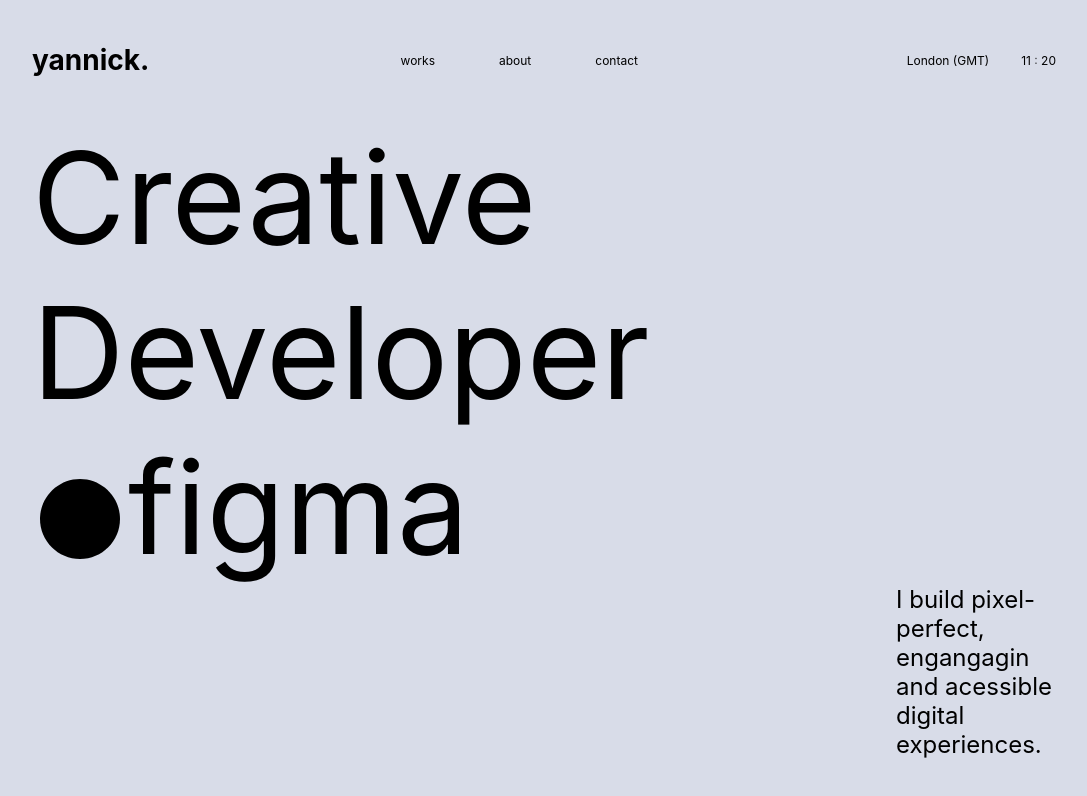
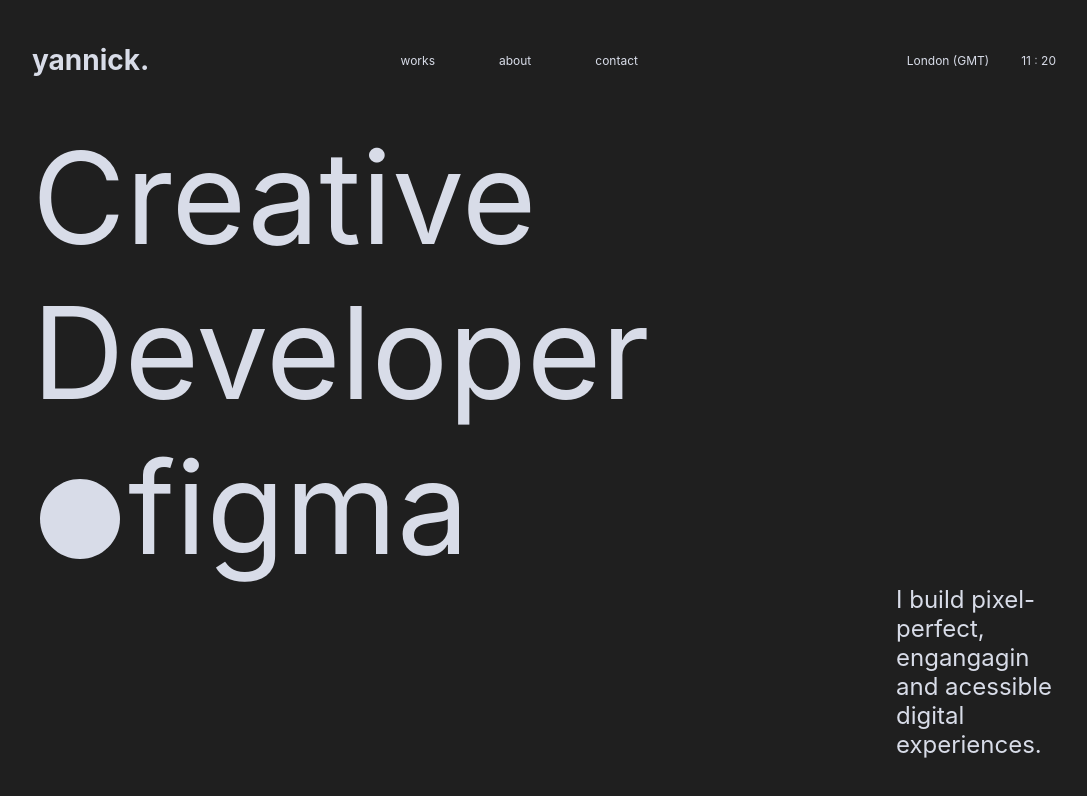
Before and after one commit to ylahti6/vfiyufiu, a React (Create React App) app: page / in a window 1280 px wide. Shown: the top 796 px of the page, without its empty margins (96-1183 px from the left). Built offline with nearby package versions, Linux system fonts and the light colour scheme.

Commit message:
color change

```diff
--- a/src/index.css
+++ b/src/index.css
@@ -6,7 +6,8 @@
   -webkit-font-smoothing: antialiased;
   -moz-osx-font-smoothing: grayscale;
 
-  background-color: var(--background);
+  background-color: var(--main-background);
+  color: var(--font);
 }
 
 code {
--- a/src/styles/global.css
+++ b/src/styles/global.css
@@ -1,7 +1,7 @@
 :root {
-  --background: #d8dce8;
+  --font: #d8dce8;
   --toggled-background: #1f1f1f;
-  --main-font: #3E3E3E;
+  --main-background: #1f1f1f;
 }
 
 * {
--- a/src/styles/global.scss
+++ b/src/styles/global.scss
@@ -1,12 +1,12 @@
 :root {
     // BACKGROUND COLOR
-    --background: #d8dce8;
+    --font: #d8dce8;
 
     // --- TOGGLED NAVBAR BACKGROUND
     --toggled-background: #1f1f1f;
 
     // FONT COLOR
-    --main-font: #3E3E3E;
+    --main-background: #1f1f1f;
 }
 
 
```
Also changed, not shown: 1 other file (tests, documents, lock files or other folders).
